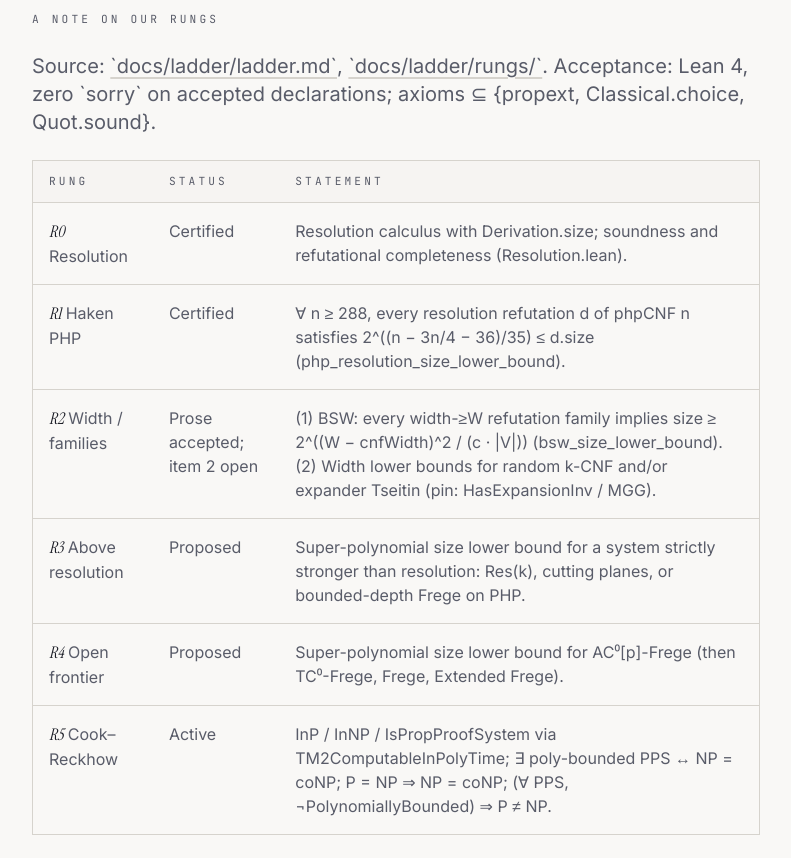
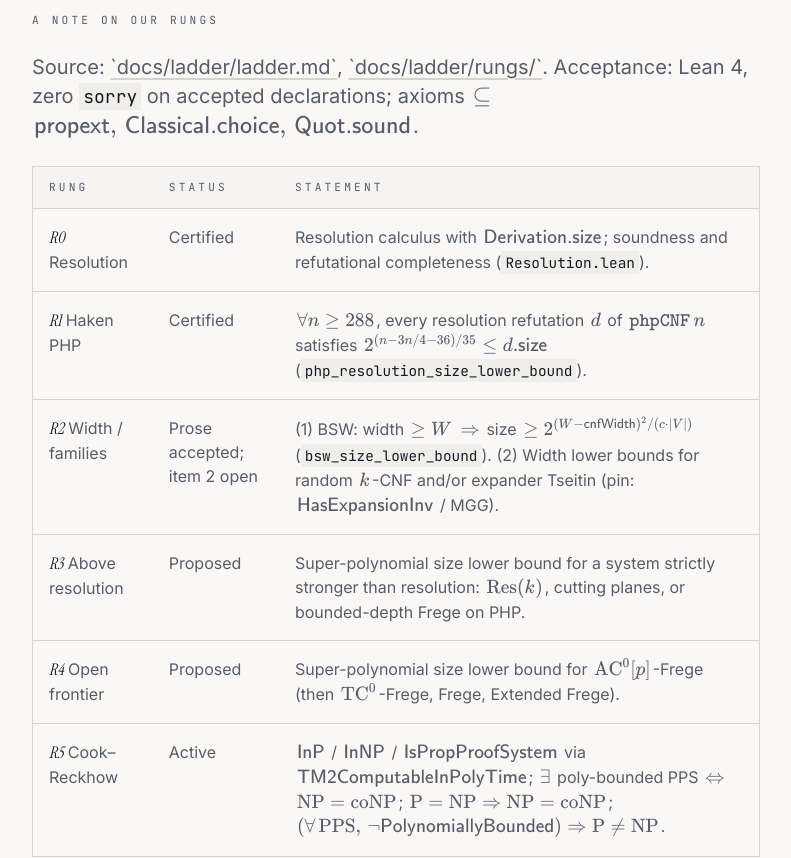
Before and after one commit to astrogirlnim/portfolio, a Next.js app: page /blog/issue-02-attention-is-all-you-need in a window 1280 px wide. Shown: the part 3120-3978 px from the top of the page, without its empty margins (244-1035 px from the left). Built offline with nearby package versions, Linux system fonts and the light colour scheme.

Commit message:
Feat(blog): render inline KaTeX in issue 02 rung statements

```diff
--- a/app/layout.tsx
+++ b/app/layout.tsx
@@ -1,5 +1,6 @@
 import type React from "react"
 import "./globals.css"
+import "katex/dist/katex.min.css"
 import type { Metadata } from "next"
 import { Instrument_Serif, Inter, JetBrains_Mono } from "next/font/google"
 import { ThemeProvider } from "@/components/theme-provider"
--- a/components/blog-prose.tsx
+++ b/components/blog-prose.tsx
@@ -1,12 +1,47 @@
 import Link from "next/link"
 import type { ReactNode } from "react"
+import katex from "katex"
 
 const linkClass = "underline decoration-border underline-offset-4 transition-colors hover:text-primary"
 const emphasisClass = "font-display italic text-foreground"
+const codeClass = "rounded-sm bg-muted px-1 py-0.5 font-mono text-[0.9em] text-foreground"
+
+function renderMath(tex: string, displayMode: boolean, key: string): ReactNode {
+  try {
+    const html = katex.renderToString(tex, {
+      displayMode,
+      throwOnError: false,
+      strict: "ignore",
+    })
+    return (
+      <span
+        key={key}
+        className={displayMode ? "my-2 block overflow-x-auto" : "mx-0.5 inline-block"}
+        dangerouslySetInnerHTML={{ __html: html }}
+      />
+    )
+  } catch {
+    return (
+      <code key={key} className={codeClass}>
+        {tex}
+      </code>
+    )
+  }
+}
 
 function renderSegment(part: string, keyPrefix: string): ReactNode {
   if (!part) {
     return null
+  }
+
+  const displayMath = part.match(/^\$\$([\s\S]+?)\$\$$/)
+  if (displayMath) {
+    return renderMath(displayMath[1], true, keyPrefix)
+  }
+
+  const inlineMath = part.match(/^\$([^$]+)\$$/)
+  if (inlineMath) {
+    return renderMath(inlineMath[1], false, keyPrefix)
   }
 
   const linkMatch = part.match(/^\[([^\]]+)\]\(([^)]+)\)$/)
@@ -35,12 +70,21 @@ function renderSegment(part: string, keyPrefix: string): ReactNode {
     )
   }
 
+  const codeMatch = part.match(/^`([^`]+)`$/)
+  if (codeMatch) {
+    return (
+      <code key={keyPrefix} className={codeClass}>
+        {codeMatch[1]}
+      </code>
+    )
+  }
+
   return part
 }
 
 export function renderBlogText(text: string): ReactNode[] {
   return text
-    .split(/(\*\*[^*]+\*\*|\[[^\]]+\]\([^)]+\))/g)
+    .split(/(\$\$[\s\S]+?\$\$|\$[^$]+\$|\*\*[^*]+\*\*|\[[^\]]+\]\([^)]+\)|`[^`]+`)/g)
     .map((part, index) => renderSegment(part, `${index}`))
     .filter(Boolean)
 }
--- a/lib/blog.ts
+++ b/lib/blog.ts
@@ -82,7 +82,7 @@ const posts: BlogPost[] = [
       {
         heading: "A Note on Our Rungs",
         paragraphs: [
-          `Source: [\`docs/ladder/ladder.md\`](${saturdayLadder}), [\`docs/ladder/rungs/\`](${saturdayRungs}). Acceptance: Lean 4, zero \`sorry\` on accepted declarations; axioms ⊆ {propext, Classical.choice, Quot.sound}.`,
+          `Source: [\`docs/ladder/ladder.md\`](${saturdayLadder}), [\`docs/ladder/rungs/\`](${saturdayRungs}). Acceptance: Lean 4, zero \`sorry\` on accepted declarations; axioms $\\subseteq$ $\{\\mathsf{propext},\\,\\mathsf{Classical.choice},\\,\\mathsf{Quot.sound}\}$.`,
         ],
         table: {
           headers: ["Rung", "Status", "Statement"],
@@ -90,32 +90,32 @@ const posts: BlogPost[] = [
             [
               "**R0** Resolution",
               "Certified",
-              "Resolution calculus with Derivation.size; soundness and refutational completeness (Resolution.lean).",
+              "Resolution calculus with $\\mathsf{Derivation.size}$; soundness and refutational completeness (`Resolution.lean`).",
             ],
             [
               "**R1** Haken PHP",
               "Certified",
-              "∀ n ≥ 288, every resolution refutation d of phpCNF n satisfies 2^((n − 3n/4 − 36)/35) ≤ d.size (php_resolution_size_lower_bound).",
+              "$\\forall n \\ge 288$, every resolution refutation $d$ of $\\mathtt{phpCNF}\\,n$ satisfies $2^{(n-3n/4-36)/35} \\le d.\\mathsf{size}$ (`php_resolution_size_lower_bound`).",
             ],
             [
               "**R2** Width / families",
               "Prose accepted; item 2 open",
-              "(1) BSW: every width-≥W refutation family implies size ≥ 2^((W − cnfWidth)^2 / (c · |V|)) (bsw_size_lower_bound). (2) Width lower bounds for random k-CNF and/or expander Tseitin (pin: HasExpansionInv / MGG).",
+              "(1) BSW: width $\\ge W$ $\\Rightarrow$ size $\\ge 2^{(W-\\mathsf{cnfWidth})^2/(c\\cdot|V|)}$ (`bsw_size_lower_bound`). (2) Width lower bounds for random $k$-CNF and/or expander Tseitin (pin: $\\mathsf{HasExpansionInv}$ / MGG).",
             ],
             [
               "**R3** Above resolution",
               "Proposed",
-              "Super-polynomial size lower bound for a system strictly stronger than resolution: Res(k), cutting planes, or bounded-depth Frege on PHP.",
+              "Super-polynomial size lower bound for a system strictly stronger than resolution: $\\mathrm{Res}(k)$, cutting planes, or bounded-depth Frege on PHP.",
             ],
             [
               "**R4** Open frontier",
               "Proposed",
-              "Super-polynomial size lower bound for AC⁰[p]-Frege (then TC⁰-Frege, Frege, Extended Frege).",
+              "Super-polynomial size lower bound for $\\mathrm{AC}^0[p]$-Frege (then $\\mathrm{TC}^0$-Frege, Frege, Extended Frege).",
             ],
             [
               "**R5** Cook–Reckhow",
               "Active",
-              "InP / InNP / IsPropProofSystem via TM2ComputableInPolyTime; ∃ poly-bounded PPS ↔ NP = coNP; P = NP ⇒ NP = coNP; (∀ PPS, ¬PolynomiallyBounded) ⇒ P ≠ NP.",
+              "$\\mathsf{InP}$ / $\\mathsf{InNP}$ / $\\mathsf{IsPropProofSystem}$ via $\\mathsf{TM2ComputableInPolyTime}$; $\\exists$ poly-bounded PPS $\\Leftrightarrow$ $\\mathrm{NP}=\\mathrm{coNP}$; $\\mathrm{P}=\\mathrm{NP}\\Rightarrow\\mathrm{NP}=\\mathrm{coNP}$; $(\\forall\\,\\mathrm{PPS},\\,\\neg\\mathsf{PolynomiallyBounded})\\Rightarrow\\mathrm{P}\\neq\\mathrm{NP}$.",
             ],
           ],
         },
--- a/package.json
+++ b/package.json
@@ -16,6 +16,7 @@
     "clsx": "^2.1.1",
     "embla-carousel-autoplay": "^8.6.0",
     "embla-carousel-react": "8.5.1",
+    "katex": "^0.18.7",
     "lucide-react": "^0.454.0",
     "next": "15.2.4",
     "next-themes": "latest",
@@ -25,6 +26,7 @@
     "tailwindcss-animate": "^1.0.7"
   },
   "devDependencies": {
+    "@types/katex": "^0.16.8",
     "@types/node": "^22",
     "@types/react": "^19",
     "@types/react-dom": "^19",
```
Also changed, not shown: 1 other file (tests, documents, lock files or other folders).
